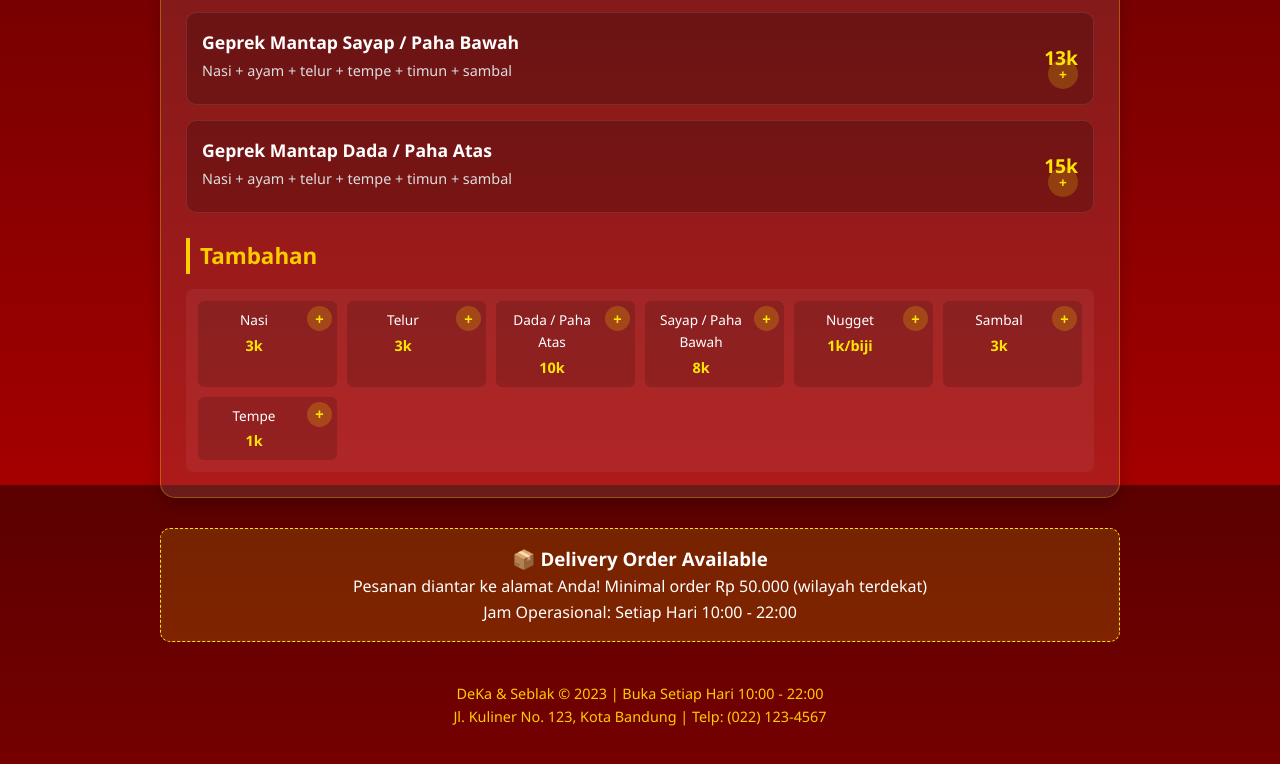
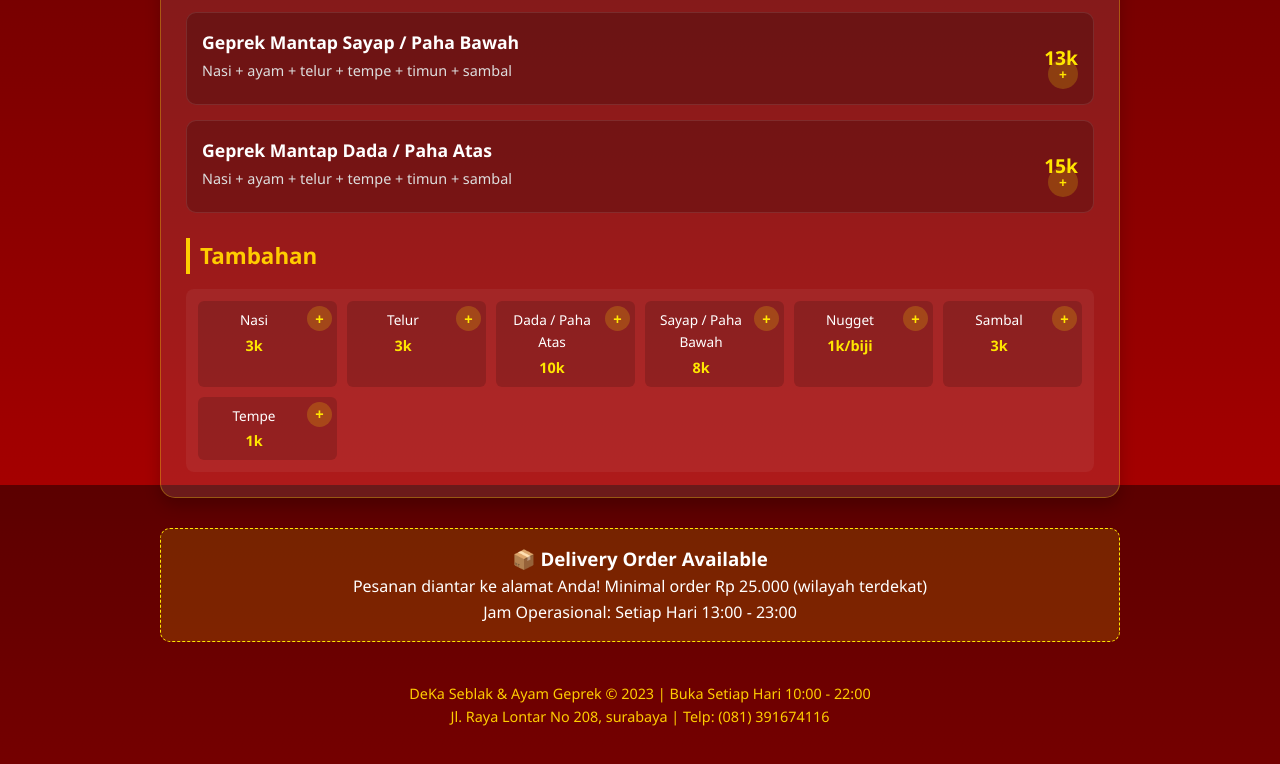
Before and after one commit to DEKA-7/deka-project, a plain HTML site: page index.html in a window 1280 px wide. Shown: the part 3515-4279 px from the top of the page. Drawn offline with Linux system fonts and the light colour scheme.

Commit message:
Update index.html

```diff
--- a/index.html
+++ b/index.html
@@ -3,7 +3,7 @@
 <head>
   <meta charset="UTF-8" />
   <meta name="viewport" content="width=device-width, initial-scale=1.0"/>
-  <title>DeKa & Seblak - Menu & Pemesanan</title>
+  <title>DeKa Seblak & Ayam Geprek- Menu & Pemesanan</title>
   <link rel="stylesheet" href="https://cdnjs.cloudflare.com/ajax/libs/font-awesome/6.4.0/css/all.min.css">
   <style>
     * {
@@ -1115,13 +1115,13 @@
 
     <div class="delivery-info">
       <h3>📦 Delivery Order Available</h3>
-      <p>Pesanan diantar ke alamat Anda! Minimal order Rp 50.000 (wilayah terdekat)</p>
-      <p>Jam Operasional: Setiap Hari 10:00 - 22:00</p>
+      <p>Pesanan diantar ke alamat Anda! Minimal order Rp 25.000 (wilayah terdekat)</p>
+      <p>Jam Operasional: Setiap Hari 13:00 - 23:00</p>
     </div>
 
     <footer>
-      <p>DeKa & Seblak &copy; 2023 | Buka Setiap Hari 10:00 - 22:00</p>
-      <p>Jl. Kuliner No. 123, Kota Bandung | Telp: (022) 123-4567</p>
+      <p>DeKa Seblak & Ayam Geprek &copy; 2023 | Buka Setiap Hari 10:00 - 22:00</p>
+      <p>Jl. Raya Lontar No 208, surabaya | Telp: (081) 391674116</p>
     </footer>
   </div>
 
```
